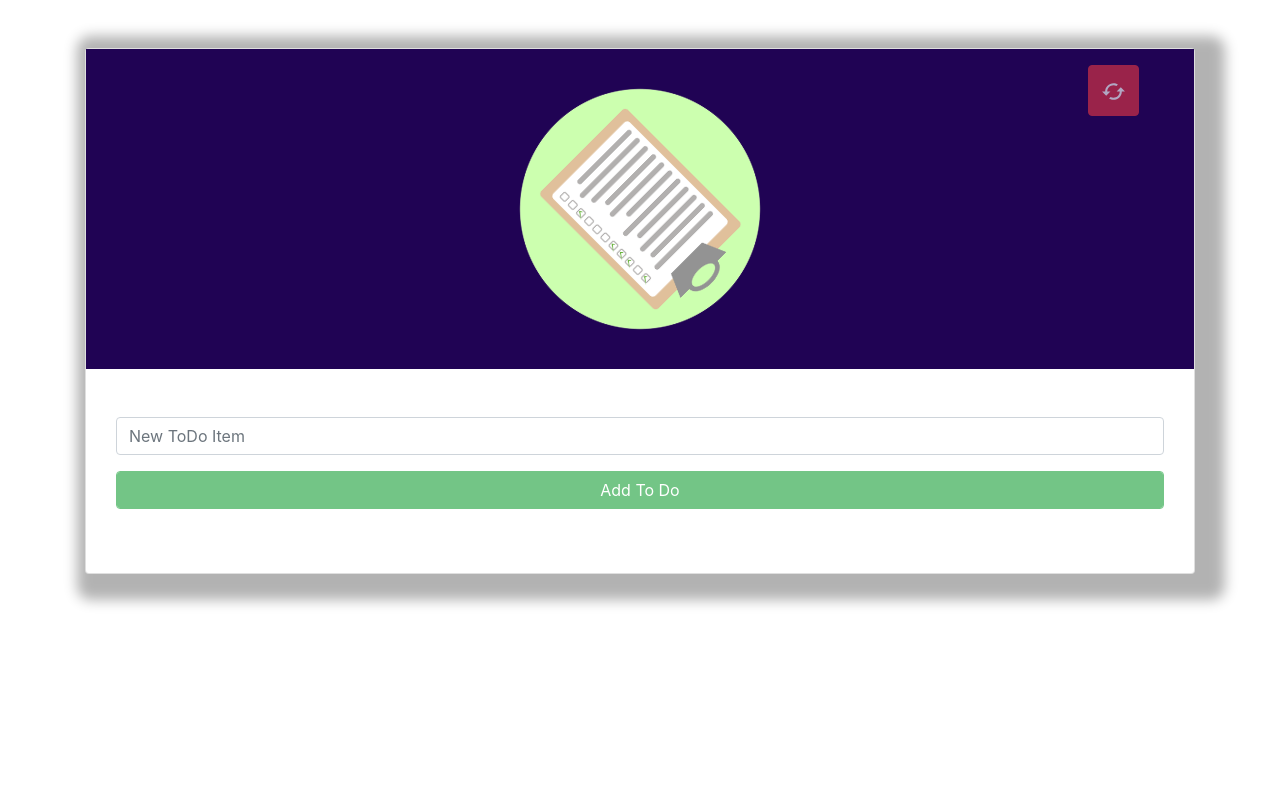
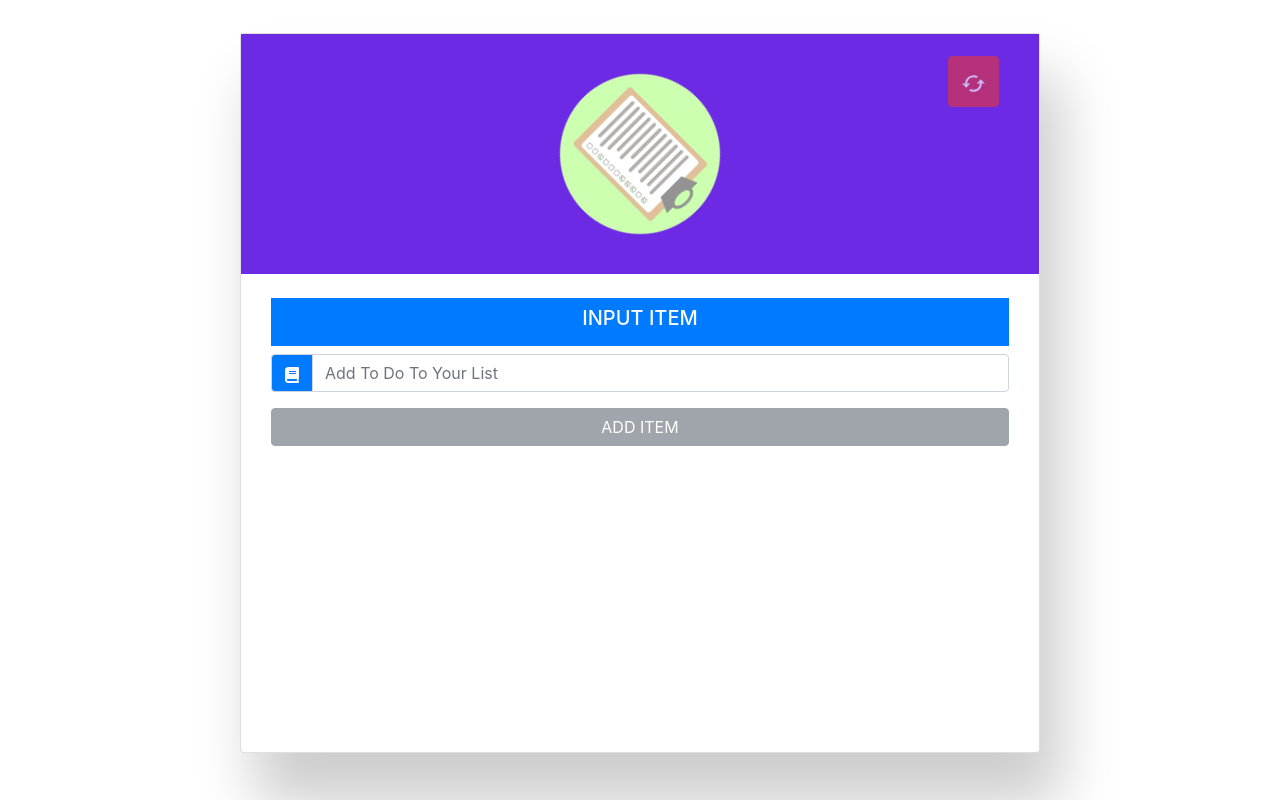
Before and after one commit to muhelsaied/to-do, a React (Create React App) app: page / in a window 1280 px wide. Built offline with nearby package versions, Linux system fonts and the light colour scheme; the HTML template or start-up script is replaced by a standard one.

Commit message:
improve and fixes

```diff
--- a/src/App.css
+++ b/src/App.css
@@ -1,17 +1,21 @@
 .App {
   text-align: center;
-  box-shadow: 11px 7px 13px 19px rgba(0,0,0,0.3);
+  box-shadow: 18px 47px 58px 4px rgba(0,0,0,0.2);
+  max-width: 800px;
+  width: 100%;
+  margin: 3% auto;
+  height: 90vh;
 }
 
 .App-logo {
   animation: App-logo-spin infinite 20s linear;
-  height: 30vmin;
+  height: 20vmin;
   pointer-events: none;
 }
 
 .App-header {
-  background-color: #200354;
-  min-height: 40vh;
+  background-color: #6c2ae4;
+  min-height: 30vh;
   display: flex;
   flex-direction: column;
   align-items: center;
@@ -21,7 +25,7 @@
 }
 
 .App-link {
-  color: #61dafb;
+  color: #3a049e;
 }
 
 input:active,
@@ -38,3 +42,11 @@ input:focus{
     transform: rotate(360deg);
   }
 }
+
+@media  (max-width:500px){
+
+  .App-logo {
+    height: 30vmin;
+  }
+
+}
--- a/src/App.js
+++ b/src/App.js
@@ -20,6 +20,7 @@ class App extends Component {
         checkList: [],
         id: Uuid(),
         notification: null,
+        color: null,
         editItem: false,
         checked: false
       }
@@ -49,7 +50,8 @@ class App extends Component {
   }
 
   //  add new to do list
-  addToDo = () => {
+  addToDo = (event) => {
+    event.preventDefault()
     const newItem = {
       text: this.state.newItem,
       id: this.state.id,
@@ -61,7 +63,7 @@ class App extends Component {
       newItem: '',
       id: Uuid()
     }, () => { this.syncStorage() })
-    this.changeAlert('created successfully')
+    this.changeAlert('created successfully', 'success')
   }
 
   // update list
@@ -73,7 +75,8 @@ class App extends Component {
       id: id
     })
   }
-  submitChange = () => {
+  submitChange = (event) => {
+    event.preventDefault()
     let updateItem = this.state.todoList.find(item => item.id === this.state.id)
     updateItem.text = this.state.newItem
     this.setState({
@@ -81,7 +84,7 @@ class App extends Component {
       editItem: false,
       id: Uuid()
     }, () => { this.syncStorage() })
-    this.changeAlert('changed successfully ')
+    this.changeAlert('changed successfully ', 'warning')
 
   }
 
@@ -92,14 +95,14 @@ class App extends Component {
     this.setState({
       todoList: deleteItem
     }, () => { this.syncStorage() })
-    this.changeAlert('deleted successfully')
+    this.changeAlert('deleted successfully', 'danger')
   }
   deleteAll = () => {
     this.setState({
       todoList: []
     }, () => { this.deleteStorage() }
     )
-    this.changeAlert('all to do has been deleted sucessfully')
+    this.changeAlert('all to do has been deleted sucessfully', 'danger')
   }
 
   // done item
@@ -118,15 +121,17 @@ class App extends Component {
 
 
   //  alert func
-  changeAlert = (notification) => {
+  changeAlert = (notification, color) => {
     this.setState({
-      notification
+      notification,
+      color
     })
     setTimeout(() => {
       this.setState({
-        notification: null
+        notification: null,
+        color: null
       })
-    }, 2500)
+    }, 3500)
   }
 
   // local storage
@@ -159,7 +164,7 @@ class App extends Component {
   render() {
     return (
       <div className='container my-3'>
-        <div className="App card my-5 rounded">
+        <div className="App card rounded">
           <Reset
             {
             ...this.state
--- a/src/components/alert.js
+++ b/src/components/alert.js
@@ -2,14 +2,14 @@ import React, { Component } from 'react'
 
 export default class Alert extends Component {
     render() {
-        const { notification } = this.props
+        const { notification, color } = this.props
         return (
             <>
                 {
                     notification &&
                     <div className='row m-0'>
                         <div className='col'>
-                            <div className="alert alert-success my-3 text-uppercase" role="alert">
+                            <div className={`alert alert-${color} my-3 text-uppercase`} role="alert">
                                 {notification}
                             </div>
                         </div>
--- a/src/components/todolist/todoInput.js
+++ b/src/components/todolist/todoInput.js
@@ -1,5 +1,5 @@
 import React, { Component } from 'react'
-
+import { FaBook } from 'react-icons/fa'
 export default class TodoInput extends Component {
     render() {
         const {
@@ -10,26 +10,38 @@ export default class TodoInput extends Component {
             editItem
         } = this.props
         return (
-            <>
-                <div className='col-12 mb-3'>
-                    <input type='text'
-                        className='form-control'
-                        placeholder='New ToDo Item'
-                        onChange={handleChange}
-                        value={newItem} />
-                </div>
-                <div className='col-12 mb-3'>
-                    <button
-                        className={editItem ? 'form-control btn btn-warning ' : 'form-control btn btn-success '}
+            <div className='col-12 mb-3'>
+                <form onSubmit={editItem ? submitChange : addToDo}>
+                    <div className='container text-light text-uppercase p-2 bg-primary mt-3 mb-2'>
+                        <h5>{editItem ? 'change item' : 'Input item'}</h5>
+                    </div>
+                    <div className='input-group'>
+                        <div className='input-group-prepend'>
+                            <div className='input-group-text bg-primary text-light'>
+                                <i className=''>
+                                    <FaBook />
+                                </i>
+                            </div>
+                        </div>
+                        <input
+                            className='form-control tex-capitalize '
+                            placeholder='Add To Do To Your List'
+                            value={newItem}
+                            onChange={handleChange}
+                        >
+                        </input>
+                    </div>
+                    <button type="button"
+                        className={editItem ? "btn btn-block btn-success text-uppercase mt-3 active" :
+                            "btn btn-block btn-secondary text-uppercase mt-3 active"}
                         onClick={editItem ? submitChange : addToDo}
                         disabled={newItem ? false : true}
                     >
+                        {editItem ? "done" : "add item"}
 
-                        {editItem ? 'Submit Change' : 'Add To Do'}
                     </button>
-                </div>
-
-            </>
+                </form>
+            </div>
         )
     }
 }
--- a/src/components/todolist/todoItem.js
+++ b/src/components/todolist/todoItem.js
@@ -14,8 +14,9 @@ export default class TodoItem extends Component {
                     >
                         <i
                             className={checked ?
-                                'btn btn-warning text-white' :
-                                'btn btn-primary text-white'}
+                                'text-success' :
+                                'text-primary'
+                            }
                         >
                             {
                                 checked ?
@@ -28,29 +29,20 @@ export default class TodoItem extends Component {
                     </span>
                     {
                         checked ?
-                            <span className='col-6 text text-warning'>{text}</span>
+                            <span className='col-6 text text-success'>{text}</span>
                             :
                             <span className='col-6 text text-primary'>{text}</span>
                     }
 
                     <span className='p-1' >
-                        <i className={
-                            checked ?
-                                'btn btn-warning text-primary' :
-                                'btn btn-primary'
-                        }>
+                        <i className='text-primary'>
                             <MdModeEdit
                                 className='icon'
                                 onClick={editList} />
                         </i>
                     </span>
                     <span className='p-1 '>
-                        <i className=
-                            {
-                                checked ?
-                                    'btn btn-warning text-danger' :
-                                    'btn btn-danger '
-                            }>
+                        <i className='text-danger'>
                             <MdDeleteForever
                                 onClick={deleteItem}
                                 className='icon' />
@@ -82,7 +74,7 @@ cursor: pointer;
         padding:.2rem !important;
     }
     .icon{
-    font-size:18px;
+    font-size:25px;
 }
 }
 `
--- a/src/components/todolist/todolist.js
+++ b/src/components/todolist/todolist.js
@@ -17,7 +17,7 @@ export default class TodoList extends Component {
             submitChange,
             checkItem } = this.props
         return (
-            <div className='container py-5'>
+            <div className='container py-2'>
                 <div className='row m-0'>
 
                     <TodoInput
```
